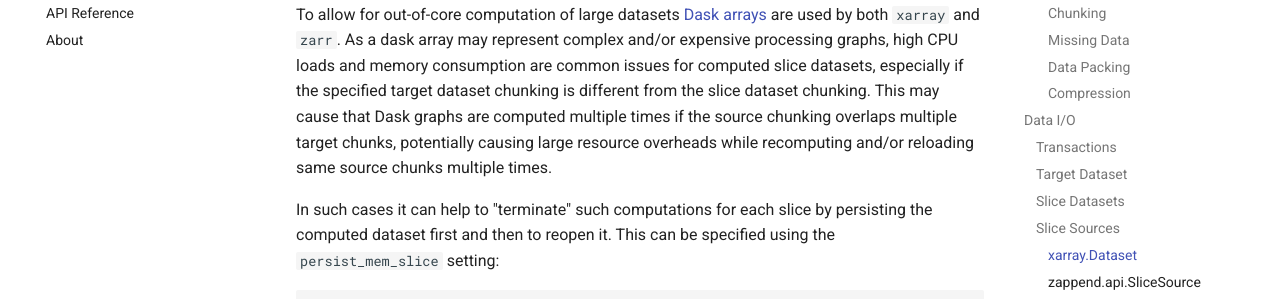
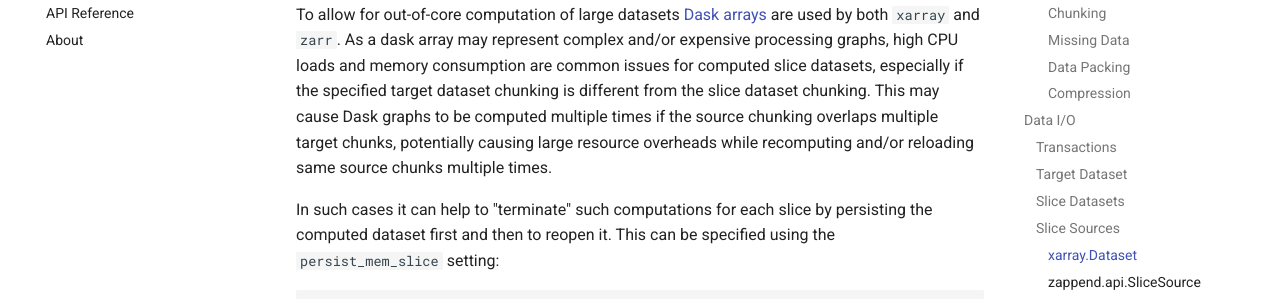
Before and after one commit to bcdev/zappend, an MkDocs documentation site: the page built from docs/guide.md, in a window 1280 px wide and 900 px high, scrolled down 9409 px. Shown: the part 230-529 px from the top of the window. Built offline with MkDocs 1.6.1 and Material for MkDocs 9.7.7, drawn with Linux system fonts in a browser that asks for light colours.

Commit message:
Update docs/guide.md
Co-authored-by: Pontus Lurcock <pont@talvi.net>

```diff
--- a/docs/guide.md
+++ b/docs/guide.md
@@ -480,7 +480,7 @@ data variables. To allow for out-of-core computation of large datasets [Dask arr
 are used by both `xarray` and `zarr`. As a dask array may represent complex and/or
 expensive processing graphs, high CPU loads and memory consumption are common issues
 for computed slice datasets, especially if the specified target dataset chunking is
-different from the slice dataset chunking. This may cause that Dask graphs are
+different from the slice dataset chunking. This may cause Dask graphs to be
 computed multiple times if the source chunking overlaps multiple target chunks,
 potentially causing large resource overheads while recomputing and/or reloading same
 source chunks multiple times.
```
